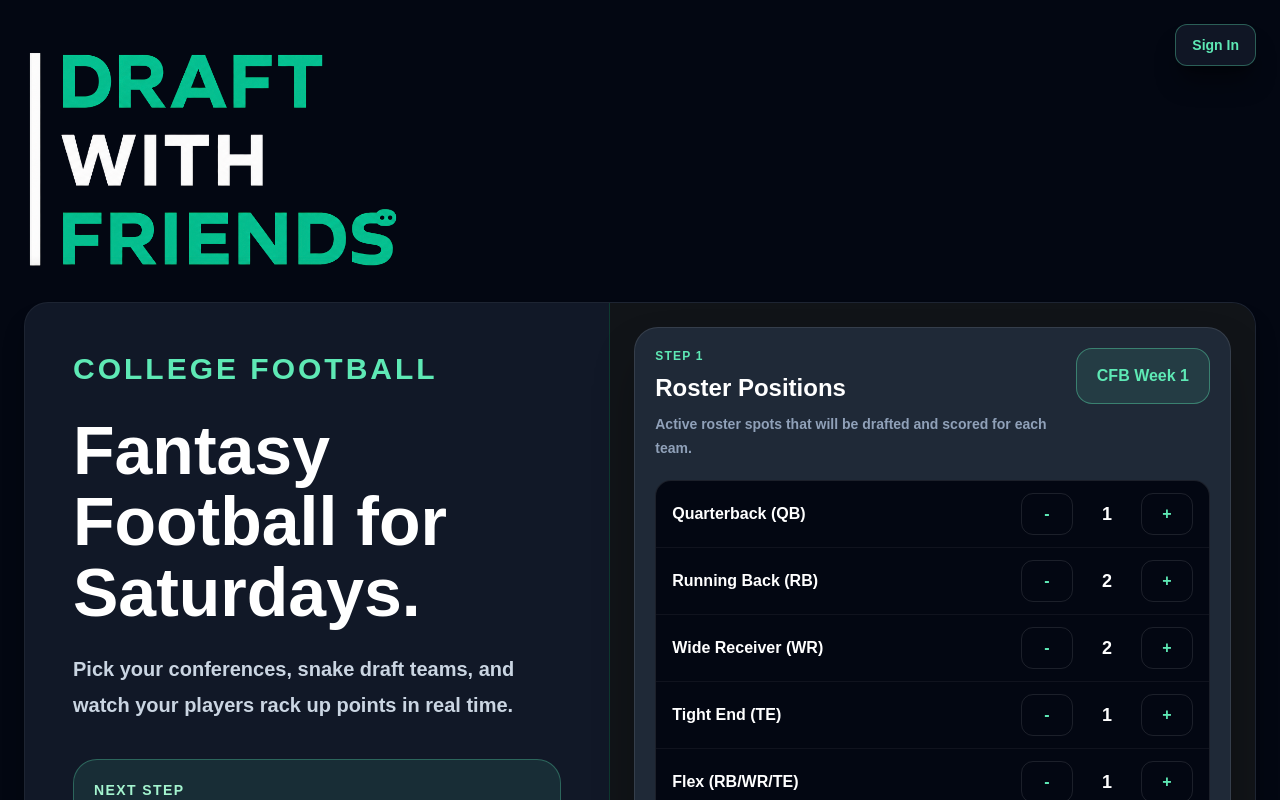
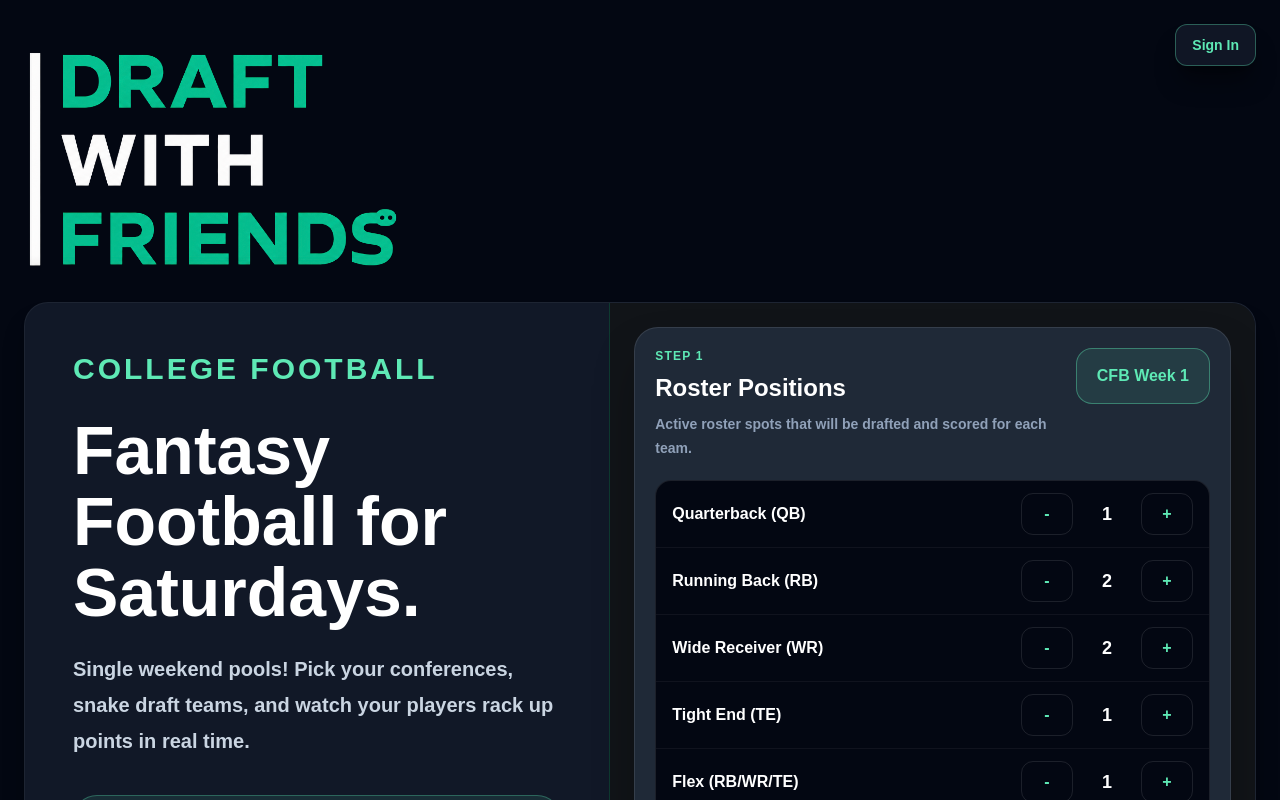
Before and after one commit to garrymorrison84/draft-with-friends, a Next.js app: page /football in a window 1280 px wide. Shown: the top 800 px of the page. Built offline with nearby package versions, Linux system fonts and the light colour scheme; no server answers.

Commit message:
Update football hero copy

```diff
--- a/app/football/page.tsx
+++ b/app/football/page.tsx
@@ -84,7 +84,7 @@ export default function FootballHomePage() {
                 Fantasy Football for Saturdays.
               </h1>
               <p className="mt-5 max-w-3xl text-base font-semibold leading-7 text-slate-300 sm:text-lg md:mt-6 md:text-xl md:leading-9">
-                Pick your conferences, snake draft teams, and watch your players
+                Single weekend pools! Pick your conferences, snake draft teams, and watch your players
                 rack up points in real time.
               </p>
             </div>
```
